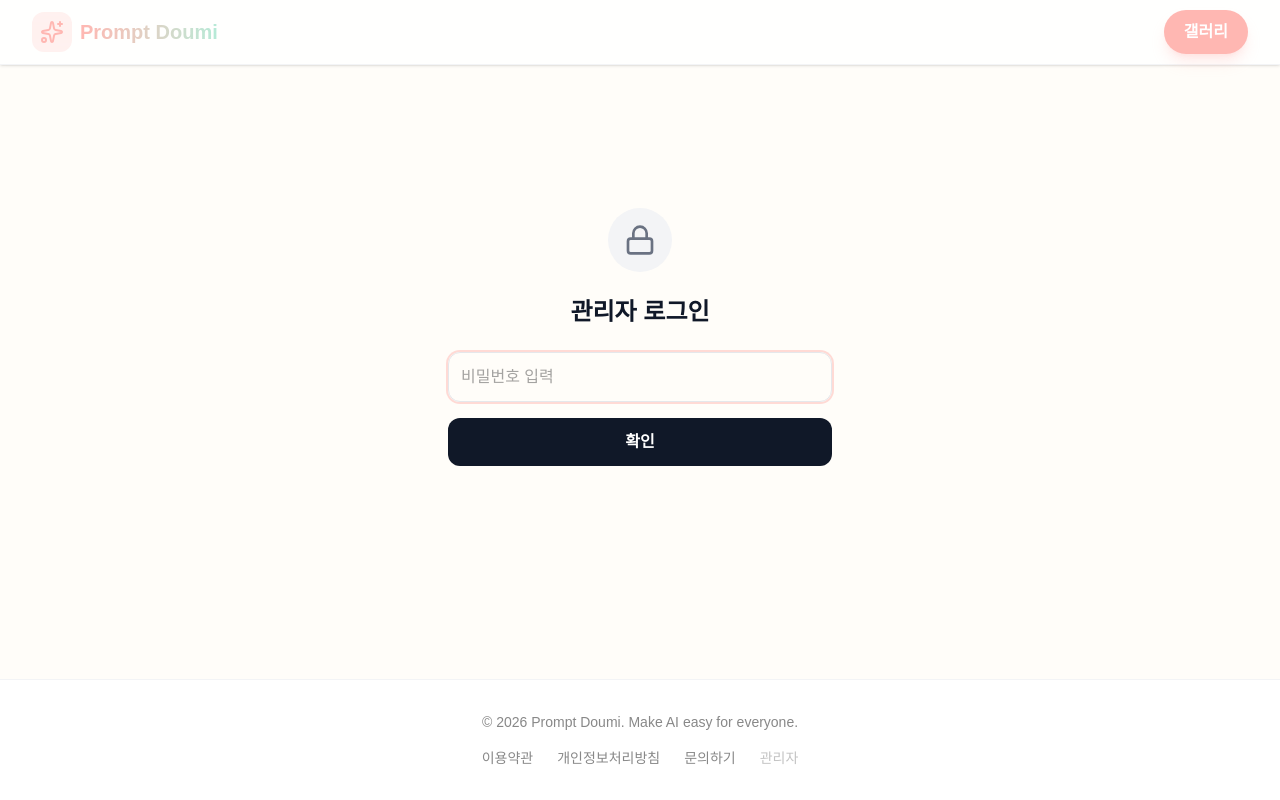
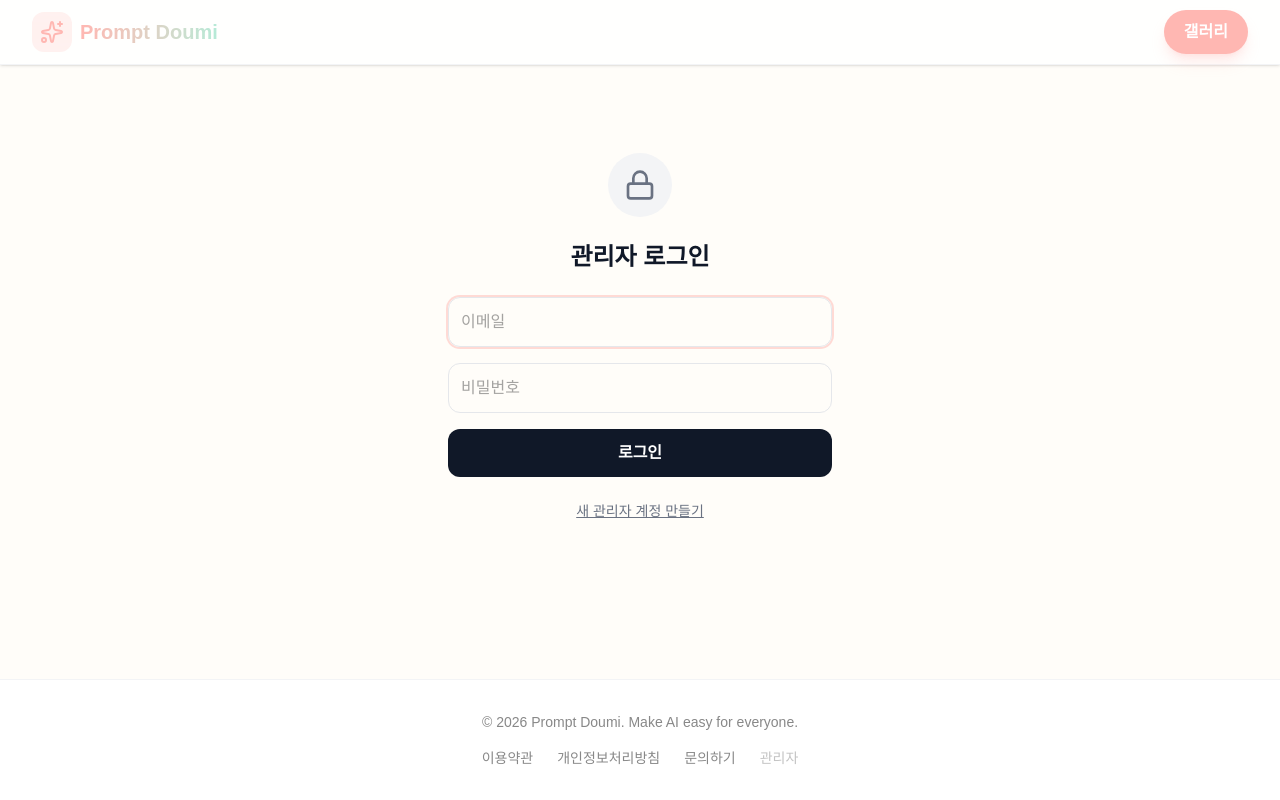
Before and after one commit to elanp7000/prompt-doumi, a Next.js app: page /admin in a window 1280 px wide. Built offline with nearby package versions, Linux system fonts and the light colour scheme; no server answers.

Commit message:
Enhance Admin Mode with Supabase Auth

```diff
--- a/src/app/admin/page.tsx
+++ b/src/app/admin/page.tsx
@@ -1,24 +1,132 @@
 "use client";
 
-import { useState } from "react";
+import { useState, useEffect } from "react";
 import { useRouter } from "next/navigation";
-import { Lock } from "lucide-react";
+import { supabase } from "@/lib/supabaseClient";
+import { Lock, User, Key, LogOut } from "lucide-react";
 
 export default function AdminPage() {
+    const [email, setEmail] = useState("");
     const [password, setPassword] = useState("");
+    const [loading, setLoading] = useState(false);
+    const [mode, setMode] = useState<"login" | "register">("login");
+    const [user, setUser] = useState<any>(null);
+    const [newPassword, setNewPassword] = useState("");
+
     const router = useRouter();
 
-    const handleLogin = (e: React.FormEvent) => {
+    useEffect(() => {
+        checkUser();
+
+        const { data: { subscription } } = supabase.auth.onAuthStateChange((_event, session) => {
+            setUser(session?.user ?? null);
+            if (session?.user) {
+                // Determine navigation if needed, keeping simple standard flow
+            }
+        });
+
+        return () => subscription.unsubscribe();
+    }, []);
+
+    const checkUser = async () => {
+        const { data: { session } } = await supabase.auth.getSession();
+        setUser(session?.user ?? null);
+    };
+
+    const handleAuth = async (e: React.FormEvent) => {
         e.preventDefault();
+        setLoading(true);
 
-        if (password === "admin1234") {
-            localStorage.setItem("prompt_doumi_admin", "true");
-            alert("관리자로 로그인되었습니다.");
-            router.push("/gallery");
-        } else {
-            alert("비밀번호가 틀렸습니다.");
+        try {
+            if (mode === "login") {
+                const { error } = await supabase.auth.signInWithPassword({
+                    email,
+                    password,
+                });
+                if (error) throw error;
+                // Login successful, auto-redirect or just show state
+                router.push("/gallery");
+            } else {
+                const { error } = await supabase.auth.signUp({
+                    email,
+                    password,
+                });
+                if (error) throw error;
+                alert("회원가입 확인 메일을 확인해주세요! (또는 자동 로그인 설정을 확인하세요)");
+            }
+        } catch (error: any) {
+            alert(error.message);
+        } finally {
+            setLoading(false);
         }
     };
+
+    const handleLogout = async () => {
+        await supabase.auth.signOut();
+        alert("로그아웃되었습니다.");
+        router.push("/");
+    };
+
+    const handleChangePassword = async (e: React.FormEvent) => {
+        e.preventDefault();
+        setLoading(true);
+        try {
+            const { error } = await supabase.auth.updateUser({ password: newPassword });
+            if (error) throw error;
+            alert("비밀번호가 변경되었습니다.");
+            setNewPassword("");
+        } catch (error: any) {
+            alert(error.message);
+        } finally {
+            setLoading(false);
+        }
+    };
+
+    if (user) {
+        return (
+            <div className="flex flex-col items-center justify-center min-h-[60vh] space-y-8 animate-in fade-in duration-500">
+                <div className="p-4 bg-primary/10 rounded-full">
+                    <User className="w-8 h-8 text-primary" />
+                </div>
+                <h1 className="text-2xl font-bold text-gray-900">관리자 설정</h1>
+                <p className="text-gray-500">현재 로그인 계정: {user.email}</p>
+
+                <div className="w-full max-w-sm space-y-6">
+                    {/* Password Change Section */}
+                    <div className="bg-white p-6 rounded-2xl border border-gray-200 shadow-sm">
+                        <h3 className="font-bold text-lg mb-4 flex items-center gap-2">
+                            <Key className="w-4 h-4" /> 비밀번호 변경
+                        </h3>
+                        <form onSubmit={handleChangePassword} className="space-y-4">
+                            <input
+                                type="password"
+                                placeholder="새로운 비밀번호"
+                                value={newPassword}
+                                onChange={(e) => setNewPassword(e.target.value)}
+                                className="w-full p-3 border border-gray-200 rounded-xl focus:outline-none focus:ring-2 focus:ring-primary/50"
+                                minLength={6}
+                                required
+                            />
+                            <button
+                                type="submit"
+                                disabled={loading}
+                                className="w-full p-3 bg-gray-900 text-white font-bold rounded-xl hover:bg-gray-800 transition-colors disabled:opacity-50"
+                            >
+                                {loading ? "변경 중..." : "비밀번호 변경"}
+                            </button>
+                        </form>
+                    </div>
+
+                    <button
+                        onClick={handleLogout}
+                        className="w-full p-3 flex items-center justify-center gap-2 text-red-500 hover:bg-red-50 rounded-xl transition-colors font-medium border border-red-100"
+                    >
+                        <LogOut className="w-4 h-4" /> 로그아웃
+                    </button>
+                </div>
+            </div>
+        );
+    }
 
     return (
         <div className="flex flex-col items-center justify-center min-h-[60vh] space-y-6 animate-in fade-in duration-500">
@@ -26,24 +134,44 @@ export default function AdminPage() {
                 <Lock className="w-8 h-8 text-gray-500" />
             </div>
 
-            <h1 className="text-2xl font-bold text-gray-900">관리자 로그인</h1>
+            <h1 className="text-2xl font-bold text-gray-900">
+                {mode === "login" ? "관리자 로그인" : "관리자 등록"}
+            </h1>
 
-            <form onSubmit={handleLogin} className="flex flex-col gap-4 w-full max-w-sm">
+            <form onSubmit={handleAuth} className="flex flex-col gap-4 w-full max-w-sm">
+                <input
+                    type="email"
+                    placeholder="이메일"
+                    value={email}
+                    onChange={(e) => setEmail(e.target.value)}
+                    className="p-3 border border-gray-200 rounded-xl focus:outline-none focus:ring-2 focus:ring-primary/50"
+                    autoFocus
+                    required
+                />
                 <input
                     type="password"
-                    placeholder="비밀번호 입력"
+                    placeholder="비밀번호"
                     value={password}
                     onChange={(e) => setPassword(e.target.value)}
                     className="p-3 border border-gray-200 rounded-xl focus:outline-none focus:ring-2 focus:ring-primary/50"
-                    autoFocus
+                    minLength={6}
+                    required
                 />
                 <button
                     type="submit"
-                    className="p-3 bg-gray-900 text-white font-bold rounded-xl hover:bg-gray-800 transition-colors"
+                    disabled={loading}
+                    className="p-3 bg-gray-900 text-white font-bold rounded-xl hover:bg-gray-800 transition-colors disabled:opacity-50"
                 >
-                    확인
+                    {loading ? "처리 중..." : (mode === "login" ? "로그인" : "등록하기")}
                 </button>
             </form>
+
+            <button
+                onClick={() => setMode(mode === "login" ? "register" : "login")}
+                className="text-sm text-gray-500 hover:text-primary underline"
+            >
+                {mode === "login" ? "새 관리자 계정 만들기" : "이미 계정이 있으신가요? 로그인"}
+            </button>
         </div>
     );
 }
--- a/src/app/gallery/page.tsx
+++ b/src/app/gallery/page.tsx
@@ -27,9 +27,12 @@ export default function GalleryPage() {
         const storedId = localStorage.getItem("prompt_doumi_client_id");
         if (storedId) setMyClientId(storedId);
 
-        // Check if I am admin
-        const adminLoggedIn = localStorage.getItem("prompt_doumi_admin");
-        if (adminLoggedIn === "true") setIsAdmin(true);
+        // Check if I am admin (Authenticated via Supabase)
+        const checkAdmin = async () => {
+            const { data: { session } } = await supabase.auth.getSession();
+            if (session?.user) setIsAdmin(true);
+        };
+        checkAdmin();
 
         fetchPosts();
     }, []);
```
